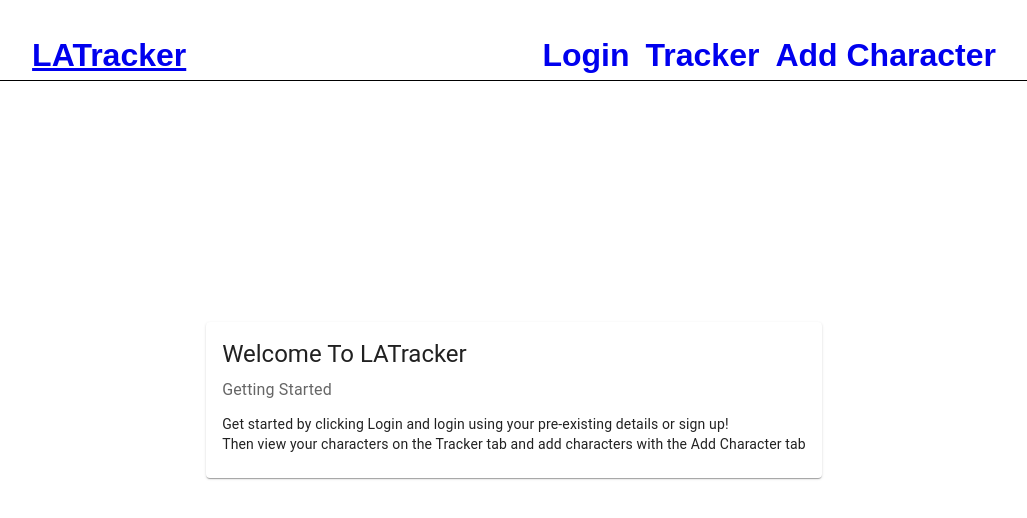
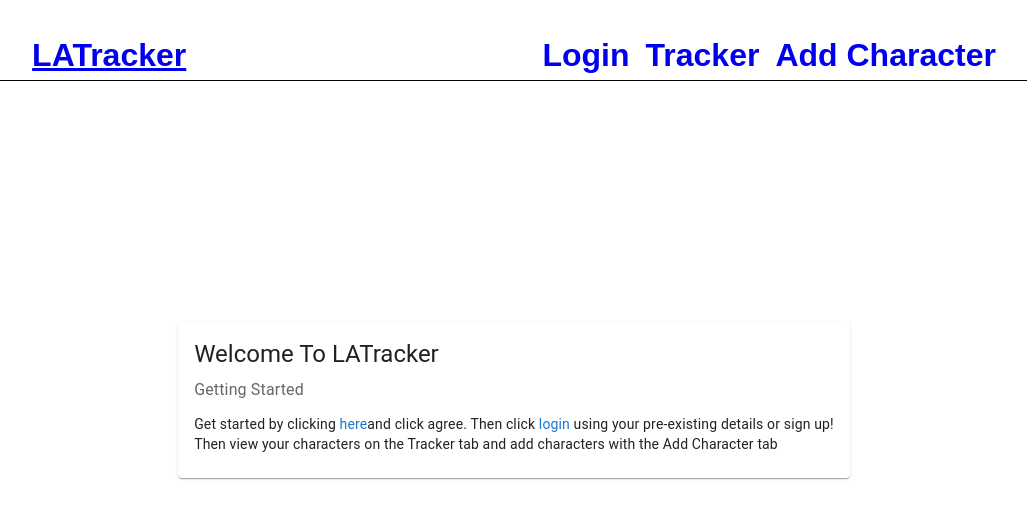
Before and after one commit to arangace/LostArkTracker, a React (Create React App) app: page / in a window 1280 px wide. Shown: the top 518 px of the page, without its empty margins (126-1153 px from the left). Built offline with nearby package versions, Linux system fonts and the light colour scheme.

Commit message:
added tooltip for accepting SSL

```diff
--- a/src/AppContextProvider.js
+++ b/src/AppContextProvider.js
@@ -17,13 +17,14 @@ function AppContextProvider({ children }) {
   const [currentCharacter, setcurrentCharacter] = useState({})
   const [characters, setCharacters] = useState([]);
   const [version, setversion] = useState(0)
+  const url = 'https://122.57.82.16:8080'
 
   const sendUpdate = (updatePayload) => {
     const sendData = async (character) => {
       console.log(character);
       try {
 
-        await fetch(`https://122.57.82.179:8080/ark/Updatecharacters/${character.charId}`,
+        await fetch(`${url}/ark/Updatecharacters/${character.charId}`,
           {
             method: 'PUT',
             headers: {
@@ -49,6 +50,7 @@ function AppContextProvider({ children }) {
 
   // The context value that will be supplied to any descendants of this component.
   const context = {
+    url,
     completedTasksSubmit,
     setcompletedTasksSubmit,
     modal,
--- a/src/components/pages/HomePage.js
+++ b/src/components/pages/HomePage.js
@@ -1,9 +1,9 @@
 import { useState, useEffect, useContext } from "react";
 import styles from "./homePage.module.css";
 import { AppContext } from "../../AppContextProvider";
-import { Card, CardContent, Typography } from "@mui/material";
+import { Card, CardContent, Typography, Link } from "@mui/material";
 export const HomePage = () => {
-  const { completedTasksSubmit } = useContext(AppContext);
+  const { completedTasksSubmit, url } = useContext(AppContext);
   // useEffect(() => {
 
 
@@ -23,7 +23,13 @@ export const HomePage = () => {
               Getting Started
             </Typography>
             <Typography variant="body2">
-              Get started by clicking Login and login using your pre-existing details or sign up!<br></br>
+              Get started by clicking
+              <Link href={`${url}/ark/Getcommands`} underline="none">
+                {' here'}</Link>
+              and click agree. Then click
+              <Link href="/login" underline="none">
+                {' login '}</Link>
+              using your pre-existing details or sign up!<br></br>
               Then view your characters on the Tracker tab and add characters with the Add Character tab
             </Typography>
           </CardContent>
--- a/src/components/pages/Login.js
+++ b/src/components/pages/Login.js
@@ -7,14 +7,14 @@ import { AppContext } from "../../AppContextProvider";
 
 export const Login = (props) => {
   const [userName, setUserName] = useState("");
-  const { account, setAccount } = useContext(AppContext)
+  const { account, setAccount, url } = useContext(AppContext)
   const [signUp, setsignUp] = useState(false)
   const [signUpDetails, setSignUpDetails] = useState()
   const handleSubmit = async () => {
     try {
       console.log(userName)
 
-      const response = await fetch(`https://122.57.82.179:8080/ark/Getaccount/${userName}`,
+      const response = await fetch(`${url}/ark/Getaccount/${userName}`,
         {
           method: 'GET',
           headers: {
@@ -45,7 +45,7 @@ export const Login = (props) => {
     console.log(signUpDetails)
     let newAccount = { name: signUpDetails }
     try {
-      await fetch(`https://122.57.82.179:8080/ark/Addaccount/`,
+      await fetch(`${url}/ark/Addaccount/`,
         {
           method: 'POST',
           headers: {
--- a/src/components/pages/ModalComponents/DeleteModal.js
+++ b/src/components/pages/ModalComponents/DeleteModal.js
@@ -2,7 +2,7 @@ import React, { useContext } from 'react'
 import { Modal, Box, Typography, Button } from '@mui/material'
 import { AppContext } from '../../../AppContextProvider'
 const DeleteModal = (props) => {
-    const { setversion, version } = useContext(AppContext)
+    const { setversion, version, url } = useContext(AppContext)
     const modalStyles = {
         display: "flex",
         justifyContent: "space-around",
@@ -24,7 +24,7 @@ const DeleteModal = (props) => {
     const deleteCharacter = async () => {
         console.log(props.character.id)
         try {
-            await fetch(`https://122.57.82.179:8080/ark/Deletecharacters/${props.character.id}`,
+            await fetch(`${url}/ark/Deletecharacters/${props.character.id}`,
                 {
                     method: 'DELETE',
                     headers: {
--- a/src/components/pages/NewCharacter.js
+++ b/src/components/pages/NewCharacter.js
@@ -14,7 +14,7 @@ const NewCharacter = () => {
     const [characterName, setcharacterName] = useState("")
     const [successModal, setsuccessModal] = useState(false)
     const [redirect, setredirect] = useState(false)
-    const { account } = useContext(AppContext)
+    const { account, url } = useContext(AppContext)
 
     const modalStyles = {
         display: "flex",
@@ -56,7 +56,7 @@ const NewCharacter = () => {
     const update = async (character) => {
         try {
 
-            const response = await fetch(`https://122.57.82.179:8080/ark/Addcharacters/${account}`,
+            const response = await fetch(`${url}/ark/Addcharacters/${account}`,
                 {
                     method: 'POST',
                     headers: {
--- a/src/components/pages/Tracker.js
+++ b/src/components/pages/Tracker.js
@@ -9,7 +9,7 @@ import { LoginPrompt } from "./LoginPrompt";
 import Loading from './Loading'
 
 export const TrackerPage = () => {
-  const { account, setAccount, setModal, currentCharacter, setcurrentCharacter, isLoading, setIsLoading, version } = useContext(AppContext)
+  const { url, account, setAccount, setModal, currentCharacter, setcurrentCharacter, isLoading, setIsLoading, version } = useContext(AppContext)
   const [doneModal, setDoneModal] = useState(false);
   const [characters, setCharacters] = useState([]);
 
@@ -26,7 +26,7 @@ export const TrackerPage = () => {
   const fetchData = async (values) => {
     setIsLoading(true);
     try {
-      const response = await fetch(`https://122.57.82.179:8080/ark/Getcharacters/${account}`);
+      const response = await fetch(`${url}/ark/Getcharacters/${account}`);
       const data = await response.json();
       setIsLoading(false);
       const characterList = data.map((element) => {
```
